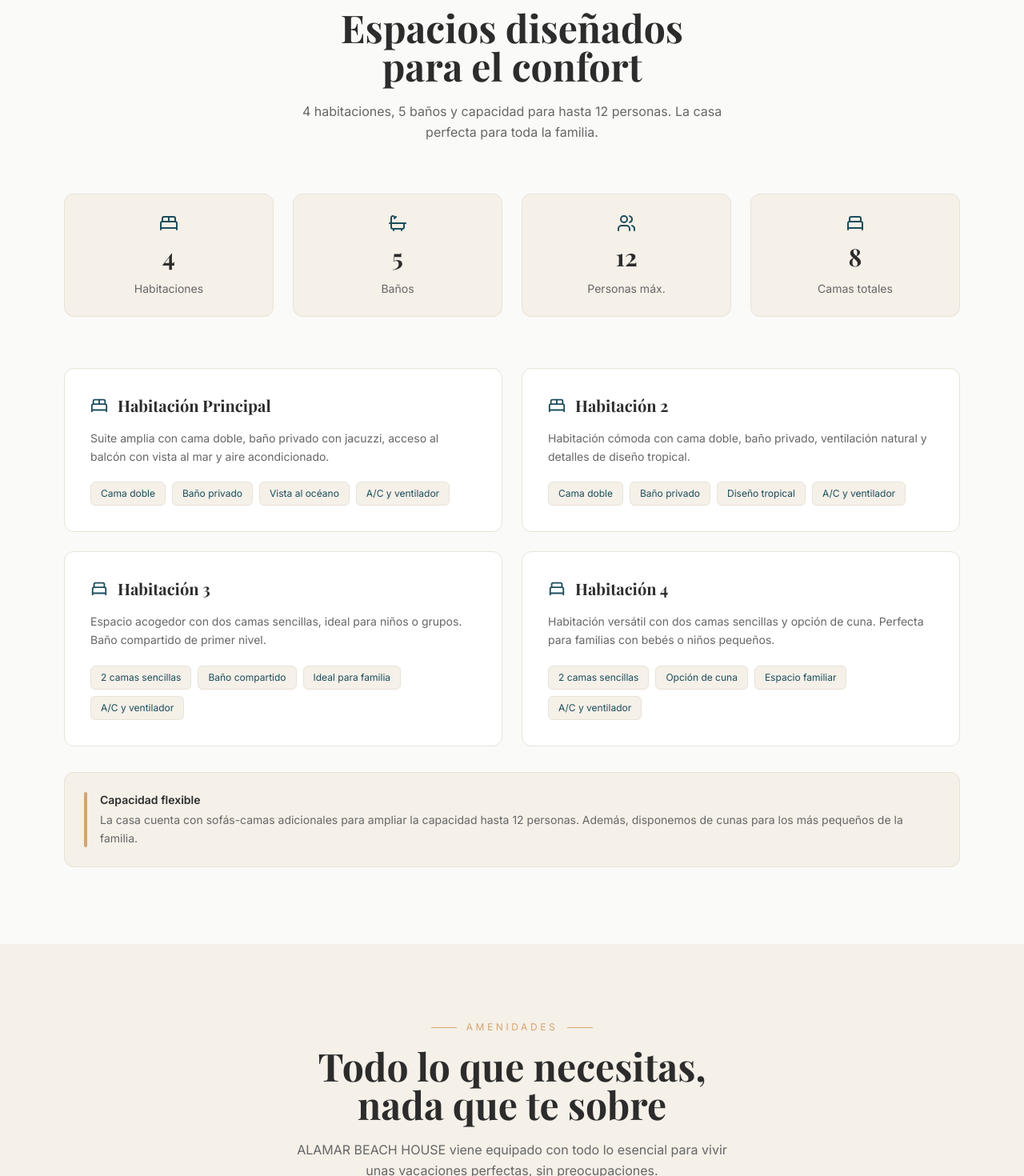
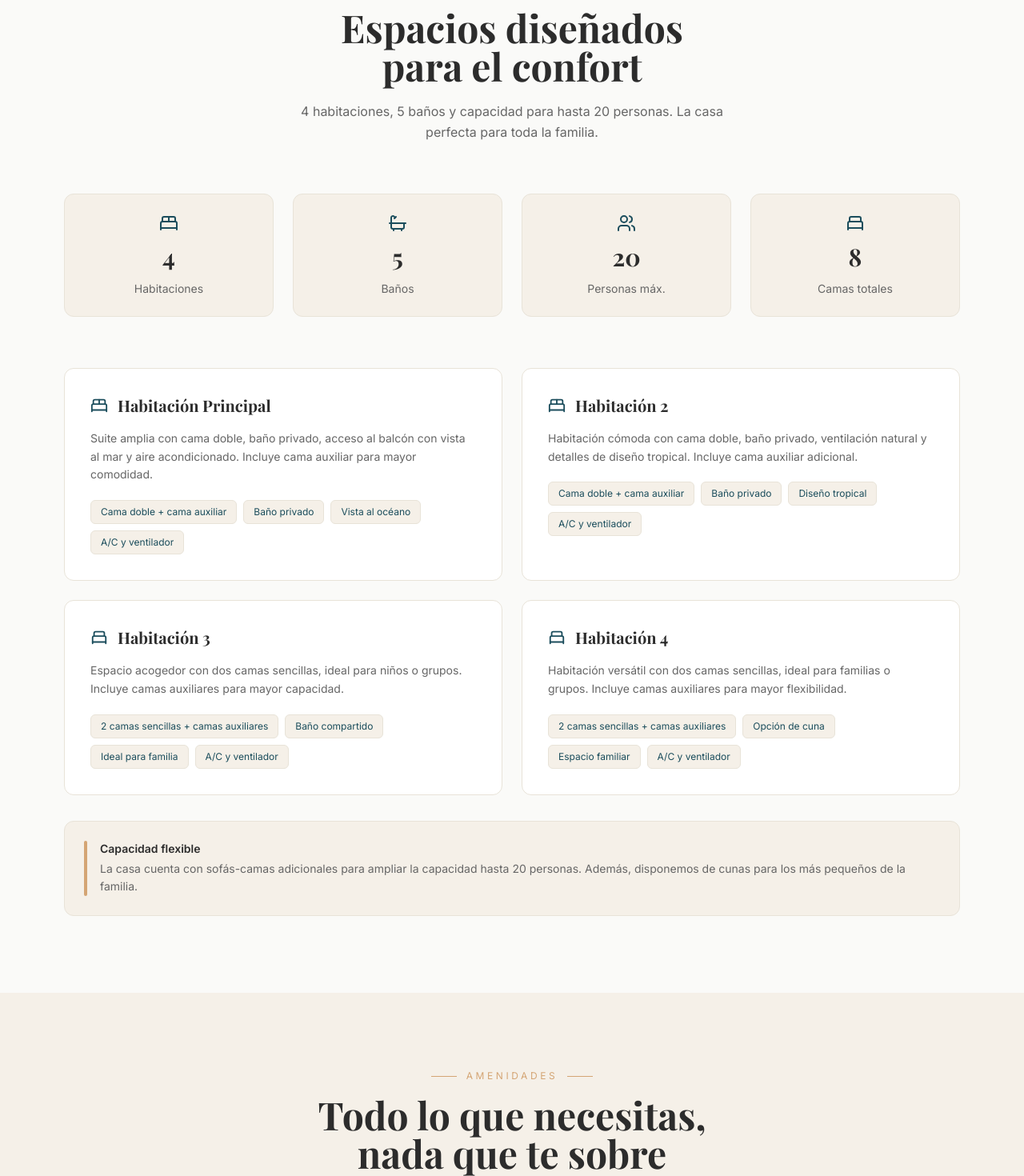
Before and after one commit to jaimeV2505/v0-alamar-house-website-sx, a Next.js app: page / in a window 1280 px wide. Shown: the part 4740-6210 px from the top of the page at 80% size. Built offline with nearby package versions, Linux system fonts and the light colour scheme; a web font is replaced by a local one.

Commit message:
feat: enhance room descriptions and capacity details
Co-authored-by: Jaime Valeta <191352203+jaimeV2505@users.noreply.github.com>

```diff
--- a/components/home/amenities-section.tsx
+++ b/components/home/amenities-section.tsx
@@ -22,7 +22,7 @@ const amenities = [
   {
     icon: <Droplets size={22} />,
     title: 'Jacuzzi',
-    description: 'Jacuzzi privado en la habitación principal con hidromasaje bajo las estrellas del Caribe.',
+    description: 'Disfruta de un exclusivo jacuzzi ubicado en la terraza mirador, ideal para relajarte bajo el cielo del Caribe y contemplar el entorno natural en un ambiente tranquilo y privado.',
   },
   {
     icon: <Sun size={22} />,
@@ -57,7 +57,7 @@ const amenities = [
   {
     icon: <Sofa size={22} />,
     title: 'Sofás-camas',
-    description: 'Sofás-camas adicionales para ampliar la capacidad hasta 12 personas cómodamente.',
+    description: 'Sofás-camas adicionales para ampliar la capacidad hasta 20 personas cómodamente.',
   },
   {
     icon: <PawPrint size={22} />,
--- a/components/home/rooms-section.tsx
+++ b/components/home/rooms-section.tsx
@@ -3,26 +3,26 @@ import { BedDouble, BedSingle, Bath, Users } from 'lucide-react'
 const rooms = [
   {
     title: 'Habitación Principal',
-    description: 'Suite amplia con cama doble, baño privado con jacuzzi, acceso al balcón con vista al mar y aire acondicionado.',
-    details: ['Cama doble', 'Baño privado', 'Vista al océano', 'A/C y ventilador'],
+    description: 'Suite amplia con cama doble, baño privado, acceso al balcón con vista al mar y aire acondicionado. Incluye cama auxiliar para mayor comodidad.',
+    details: ['Cama doble + cama auxiliar', 'Baño privado', 'Vista al océano', 'A/C y ventilador'],
     icon: <BedDouble size={22} className="text-[#1B4D5C]" />,
   },
   {
     title: 'Habitación 2',
-    description: 'Habitación cómoda con cama doble, baño privado, ventilación natural y detalles de diseño tropical.',
-    details: ['Cama doble', 'Baño privado', 'Diseño tropical', 'A/C y ventilador'],
+    description: 'Habitación cómoda con cama doble, baño privado, ventilación natural y detalles de diseño tropical. Incluye cama auxiliar adicional.',
+    details: ['Cama doble + cama auxiliar', 'Baño privado', 'Diseño tropical', 'A/C y ventilador'],
     icon: <BedDouble size={22} className="text-[#1B4D5C]" />,
   },
   {
     title: 'Habitación 3',
-    description: 'Espacio acogedor con dos camas sencillas, ideal para niños o grupos. Baño compartido de primer nivel.',
-    details: ['2 camas sencillas', 'Baño compartido', 'Ideal para familia', 'A/C y ventilador'],
+    description: 'Espacio acogedor con dos camas sencillas, ideal para niños o grupos. Incluye camas auxiliares para mayor capacidad.',
+    details: ['2 camas sencillas + camas auxiliares', 'Baño compartido', 'Ideal para familia', 'A/C y ventilador'],
     icon: <BedSingle size={22} className="text-[#1B4D5C]" />,
   },
   {
     title: 'Habitación 4',
-    description: 'Habitación versátil con dos camas sencillas y opción de cuna. Perfecta para familias con bebés o niños pequeños.',
-    details: ['2 camas sencillas', 'Opción de cuna', 'Espacio familiar', 'A/C y ventilador'],
+    description: 'Habitación versátil con dos camas sencillas, ideal para familias o grupos. Incluye camas auxiliares para mayor flexibilidad.',
+    details: ['2 camas sencillas + camas auxiliares', 'Opción de cuna', 'Espacio familiar', 'A/C y ventilador'],
     icon: <BedSingle size={22} className="text-[#1B4D5C]" />,
   },
 ]
@@ -44,7 +44,7 @@ export default function RoomsSection() {
             Espacios diseñados<br />para el confort
           </h2>
           <p className="mt-5 font-sans text-base text-[#666666] max-w-xl mx-auto leading-relaxed">
-            4 habitaciones, 5 baños y capacidad para hasta 12 personas. La casa perfecta para toda la familia.
+            4 habitaciones, 5 baños y capacidad para hasta 20 personas. La casa perfecta para toda la familia.
           </p>
         </div>
 
@@ -53,7 +53,7 @@ export default function RoomsSection() {
           {[
             { icon: <BedDouble size={24} className="text-[#1B4D5C]" />, value: '4', label: 'Habitaciones' },
             { icon: <Bath size={24} className="text-[#1B4D5C]" />, value: '5', label: 'Baños' },
-            { icon: <Users size={24} className="text-[#1B4D5C]" />, value: '12', label: 'Personas máx.' },
+            { icon: <Users size={24} className="text-[#1B4D5C]" />, value: '20', label: 'Personas máx.' },
             { icon: <BedSingle size={24} className="text-[#1B4D5C]" />, value: '8', label: 'Camas totales' },
           ].map((stat, i) => (
             <div key={i} className="flex flex-col items-center gap-3 p-6 bg-[#F5F0E8] rounded-lg border border-[#E8E3D8] text-center">
@@ -98,7 +98,7 @@ export default function RoomsSection() {
           <div>
             <p className="font-sans text-sm font-semibold text-[#2C2C2C] mb-1">Capacidad flexible</p>
             <p className="font-sans text-sm text-[#666666] leading-relaxed">
-              La casa cuenta con sofás-camas adicionales para ampliar la capacidad hasta 12 personas.
+              La casa cuenta con sofás-camas adicionales para ampliar la capacidad hasta 20 personas.
               Además, disponemos de cunas para los más pequeños de la familia.
             </p>
           </div>
--- a/components/home/rules-section.tsx
+++ b/components/home/rules-section.tsx
@@ -33,7 +33,7 @@ const rules = [
   },
   {
     icon: <Volume2 size={18} />,
-    text: 'Respeto por el descanso de vecinos después de las 11 PM',
+    text: 'Respeto y control de decibeles en todo momento',
     allowed: null,
   },
   {
@@ -82,13 +82,12 @@ export default function RulesSection() {
                 className="flex items-center gap-4 p-4 bg-white rounded-lg border border-[#E8E3D8]"
               >
                 <span
-                  className={`${
-                    rule.allowed === true
+                  className={`${rule.allowed === true
                       ? 'text-[#6B9C85]'
                       : rule.allowed === false
-                      ? 'text-[#D4A574]'
-                      : 'text-[#1B4D5C]'
-                  }`}
+                        ? 'text-[#D4A574]'
+                        : 'text-[#1B4D5C]'
+                    }`}
                 >
                   {rule.icon}
                 </span>
```
